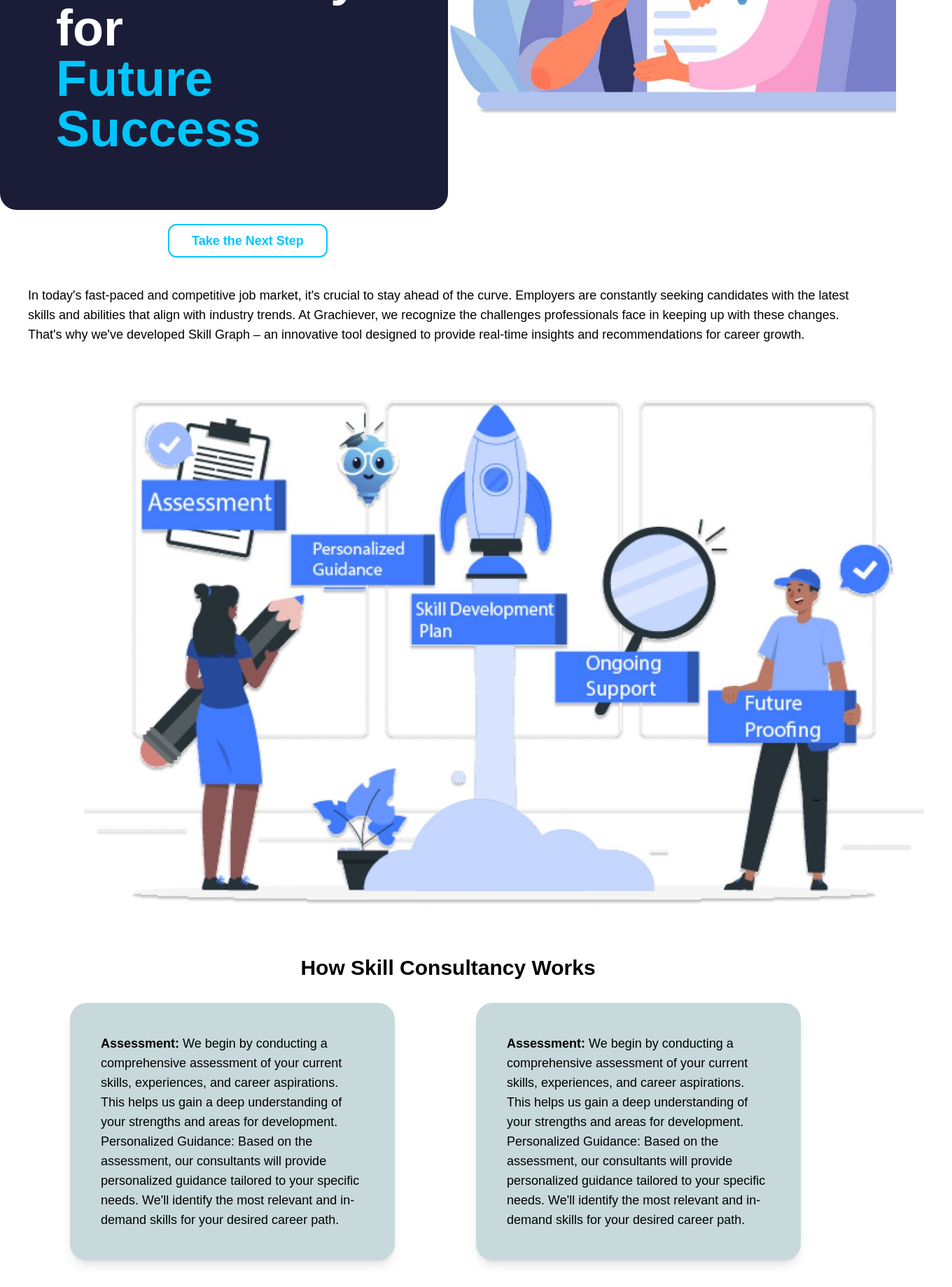
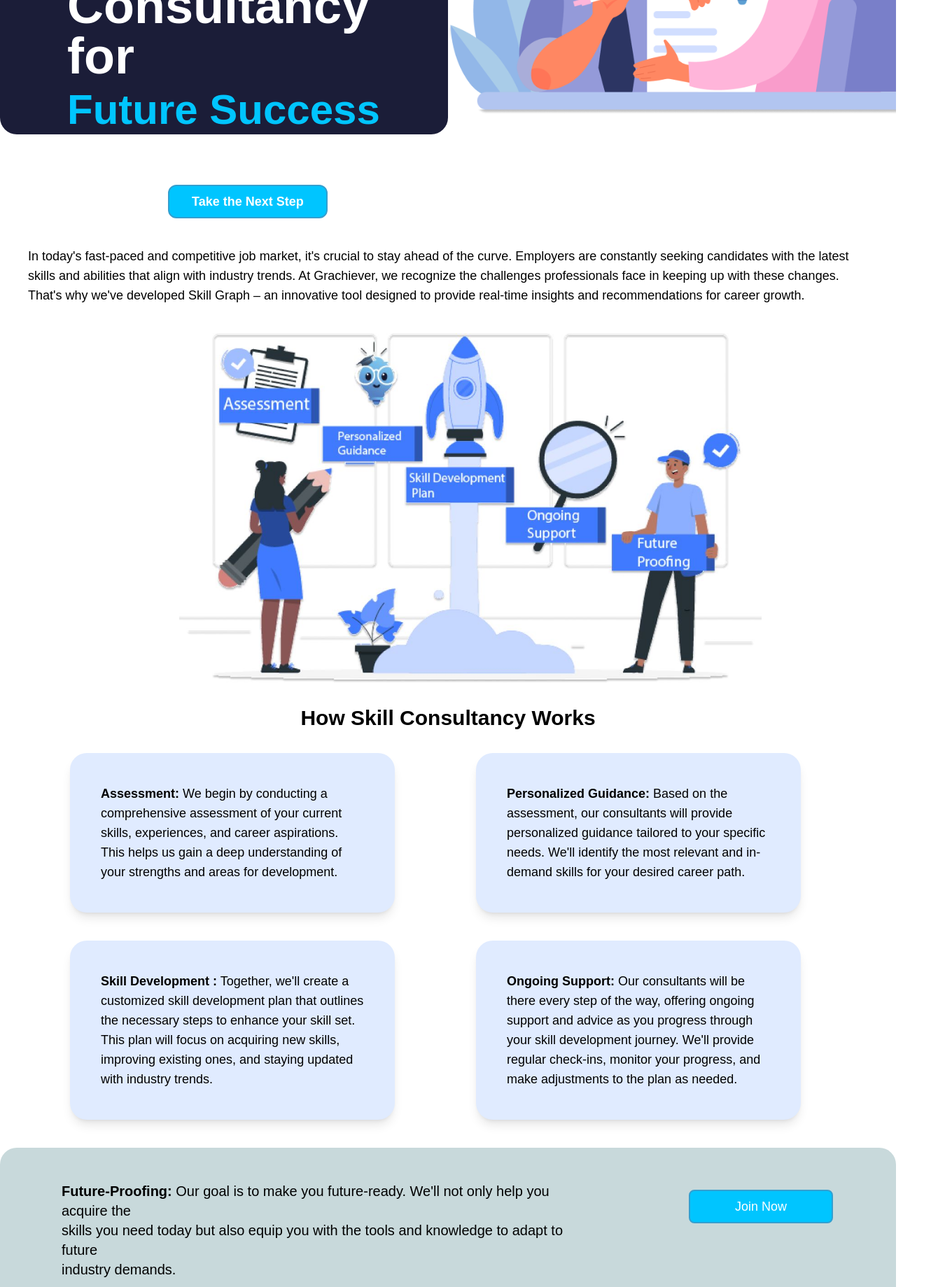
Before and after one commit to Ramnivas9753/Grachiever, a React (Create React App) app: page /skillconsultancy in a window 1280 px wide. Shown: the part 420-2259 px from the top of the page at 70% size, 1360 px wide, since content can reach past the window. Built offline with nearby package versions, Linux system fonts and the light colour scheme.

Commit message:
skillconsultnacy

```diff
--- a/src/Components/Skillconsultancy.js
+++ b/src/Components/Skillconsultancy.js
@@ -1,27 +1,27 @@
 import React from 'react';
-import first from '../images/Skill_Consultancy/first.jpg';
+import first from '../images/Skill_Consultancy/first.png';
 import second from '../images/Skill_Consultancy/second.jpg';
 function consultancy() {
     return (
         <>
-
+{/* min-h-min */}
             <section className="p-0 sm:p-0 md:p-0 lg:p-0 mt-40">
                 <div className=" grid grid-cols-1 md:grid-cols-1 lg:grid-cols-2" >
-                    <div className=" min-h-min md: w-full bg-[#1b1d38] rounded-3xl">
-                        <h1 className="text-7xl font-bold text-white text-left p-20 mt-10">Tailored Skill <br /> Consultancy for <br /> <span class="text-[#00c5ff]">Future Success</span> </h1>
+                    <div className="mt-20 h-[75%]  md:w-[100%] bg-[#1b1d38] rounded-3xl">
+                        <h1 className="text-7xl font-bold text-white text-left px-24 p-12 mt-8">Tailored Skill <br /> Consultancy for <br /> <span class= "text-6xl text-[#00c5ff]">Future Success</span> </h1>
 
                     </div>
                     {/* <!--Graph Section--> */}
                     <div className="mt-5 md:mt-0">
-                        <img src={first} className='h-auto max-w-full' />
+                        <img src={first} className=' w-[100%] z-50' />
                     </div>
                 </div>
+                {/* h-auto max-w-full */}
             </section>
             {/* --------------------------------second-part------------------------- */}
             <section className="p-0 sm:p-0 md:p-0 lg:p-0 mt-5">
                 <div className=' mt-0'>
-                    <button className="bg-white   shadow-cyan-500/50  text-[#00c5ff]  border-2 border-[#00c5ff] p-2 rounded-xl ml-60  px-8 text-lg  font-bold">Take the Next Step</button>
-                    <p className="text-lg p-10 ">
+                <button className="p-2 rounded-xl bg-[#00c5ff] hover:bg-white text-white hover:text-black border-2 ml-60 font-bold border-[#349fcf] px-8 text-lg mt-2">Take the Next Step</button>                    <p className="text-lg p-10 ">
                         In today's fast-paced and competitive job market, it's crucial to stay ahead of the curve. Employers are constantly seeking candidates with the latest skills and abilities that align with industry trends. At Grachiever, we recognize the challenges professionals face in keeping up with these changes. That's why we've developed Skill Graph – an innovative tool designed to provide real-time insights and recommendations for career growth.
                     </p>
                 </div>
@@ -29,8 +29,9 @@ function consultancy() {
             {/* -----------------------------------image-part----------------------------- */}
             <section className="p-0 sm:p-0 md:p-0 lg:p-0 mt-0">
                 <div className="mt-2 md:mt-0">
-                    <img src={second} className='"h-auto max-w-full p-10 ml-20' />
+                    <img src={second} className='w-[65%] ml-64' />
                 </div>
+                {/* h-auto max-w-full p-10 ml-20 */}
             </section>
             {/* ----------------------------third-part------------------------------ */}
             <section className="p-0 sm:p-0 md:p-0 lg:p-0 mt-5">
@@ -40,48 +41,45 @@ function consultancy() {
                 {/* --------------------- */}
                 <div className=" grid grid-cols-1  md:grid-cols-1 lg:grid-cols-2 p-5 ml-20 mt" >
                     {/* -----box1---- */}
-                    <div className=" p-1 w-[80%] shadow-lg hover:shadow-gray-500  min-w-min bg-[#c8d9db]  rounded-3xl">
+                    <div className=" p-1 w-[80%] shadow-lg hover:shadow-gray-500  min-w-min bg-[#E0EBFF]  rounded-3xl">
                         <p className="text-lg p-10 ">
                             <label className='font-bold'> Assessment:</label> We begin by conducting a comprehensive assessment of your current skills, experiences, and career aspirations. This helps us gain a deep understanding of your strengths and areas for development.
-                            Personalized Guidance: Based on the assessment, our consultants will provide personalized guidance tailored to your specific needs. We'll identify the most relevant and in-demand skills for your desired career path.
+
                         </p>
                     </div>
 
                     {/* <!--box2--> */}
-                    <div className=" p-1 w-[80%] shadow-lg hover:shadow-gray-500  min-w-min bg-[#c8d9db]  rounded-3xl">
+                    <div className=" p-1 w-[80%] shadow-lg hover:shadow-gray-500  min-w-min bg-[#E0EBFF]  rounded-3xl">
                         <p className="text-lg p-10 ">
-                            <label className='font-bold'> Assessment:</label> We begin by conducting a comprehensive assessment of your current skills, experiences, and career aspirations. This helps us gain a deep understanding of your strengths and areas for development.
-                            Personalized Guidance: Based on the assessment, our consultants will provide personalized guidance tailored to your specific needs. We'll identify the most relevant and in-demand skills for your desired career path.
+                            <label className='font-bold'>Personalized Guidance:</label> Based on the assessment, our consultants will provide personalized guidance tailored to your specific needs. We'll identify the most relevant and in-demand skills for your desired career path.
                         </p>
                     </div>
                 </div>
 
                 <div className=" grid grid-cols-1  md:grid-cols-1 lg:grid-cols-2 p-5 ml-20" >
                     {/* -----box1---- */}
-                    <div className=" p-1 w-[80%] shadow-lg hover:shadow-gray-500  min-w-min bg-[#c8d9db]  rounded-3xl">
+                    <div className=" p-1 w-[80%] shadow-lg hover:shadow-gray-500  min-w-min bg-[#E0EBFF]  rounded-3xl">
                         <p className="text-lg p-10 ">
                             <label className='font-bold'> Skill Development :</label> Together, we'll create a customized skill development plan that outlines the necessary steps to enhance your skill set. This plan will focus on acquiring new skills, improving existing ones, and staying updated with industry trends.
-                            Ongoing Support: Our consultants will be there every step of the way, offering ongoing support and advice as you progress through your skill development journey. We'll provide regular check-ins, monitor your progress, and make adjustments to the plan as needed.
                         </p>
                     </div>
 
                     {/* <!--box2--> */}
-                    <div className=" p-1 w-[80%] shadow-lg hover:shadow-gray-500  min-w-min bg-[#c8d9db]  rounded-3xl">
+                    <div className=" p-1 w-[80%] shadow-lg hover:shadow-gray-500  min-w-min bg-[#E0EBFF]  rounded-3xl">
                         <p className="text-lg p-10 ">
-                            Skill Development : Together, we'll create a customized skill development plan that outlines the necessary steps to enhance your skill set. This plan will focus on acquiring new skills, improving existing ones, and staying updated with industry trends.
-                            Ongoing Support: Our consultants will be there every step of the way, offering ongoing support and advice as you progress through your skill development journey. We'll provide regular check-ins, monitor your progress, and make adjustments to the plan as needed.
+                            <label className='font-bold'>Ongoing Support:</label> Our consultants will be there every step of the way, offering ongoing support and advice as you progress through your skill development journey. We'll provide regular check-ins, monitor your progress, and make adjustments to the plan as needed.
                         </p>
                     </div>
                 </div>
             </section>
             {/* ----------------------------forthsectin---------------- */}
             <section className="p-0 sm:p-0 md:p-5 lg:p-10 bg-[#c8d9db] mb-5 rounded-3xl mt-5">
-                <div className=" m-2 mx-5 grid grid-cols-1 md:grid-cols-3 lg:grid-cols-3 mt-5">
+                <div className=" mx-12 grid grid-cols-1 md:grid-cols-3 lg:grid-cols-3 mt-2">
                     <div className=" md:col-span-2">
-                        <p className="p-2  text-lg  text-black"><label className='font-bold' >Future-Proofing:</label>  Our goal is to make you  future-ready. We'll not only help you acquire the  <br /> skills you need today but also equip you with the tools and knowledge to adapt to future <br /> industry demands.</p>
+                        <p className="text-xl text-left text-black"><label className='font-bold' >Future-Proofing:</label>  Our goal is to make you  future-ready. We'll not only help you acquire the  <br /> skills you need today but also equip you with the tools and knowledge to adapt to future <br /> industry demands.</p>
                     </div>
-                    <div className="  mb-0 ">
-                        <button className="p-3  ml-20  mt-5 rounded-lg bg-white font-bold hover:bg-white text-black hover:text-black border-2 border-[#349fcf] px-8 text-lg ">join Now</button>
+                    <div className="mb-0 ml-40">
+                    <button className="p-2 rounded-lg bg-[#00c5ff] hover:bg-white text-white hover:text-black border-2 border-[#349fcf] px-16 text-lg mt-3">Join Now</button>
                     </div>
                 </div>
             </section>
@@ -92,7 +90,7 @@ function consultancy() {
                         <h1 className="text-3xl font-bold text-center  ">BENEFITS</h1>
                     </div>
                     {/* ---------------------------- */}
-                    <div className='mt-0 mt-5' >
+                    <div className=' mt-5' >
                         <div className='flex'>
                             <div className="bg-[#00c5ff]  ml-2 p-5  w-10 h-10 rounded-full"> </div>
                             <div className="bg-[#1b1d38]  ml-2 p-2  w-60 h-10 font-bold rounded-md shadow-md text-lg text-white">Confidence and Clarity </div>
```
Also changed, not shown: src/images/Skill_Consultancy/first.jpg (deleted), src/images/Skill_Consultancy/first.png (added).
